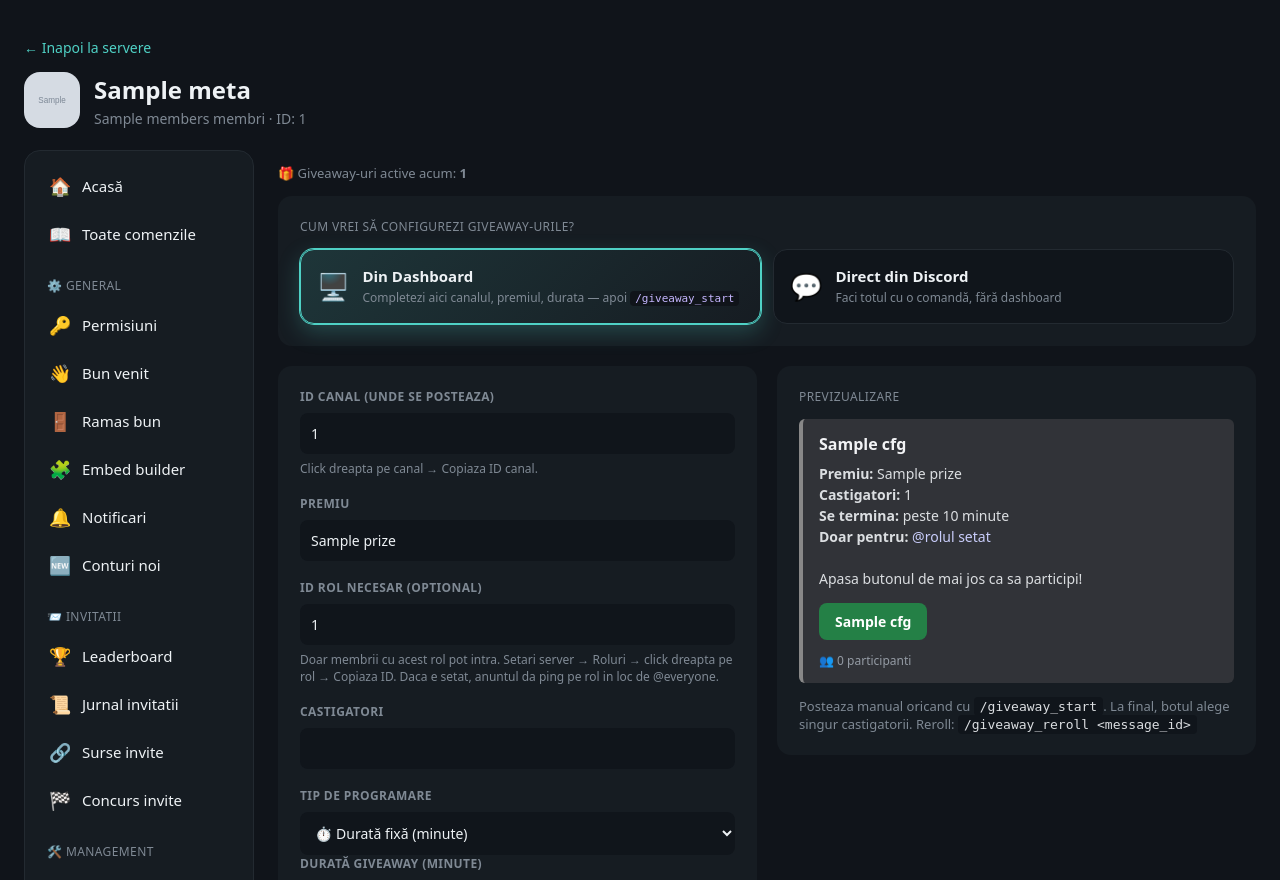
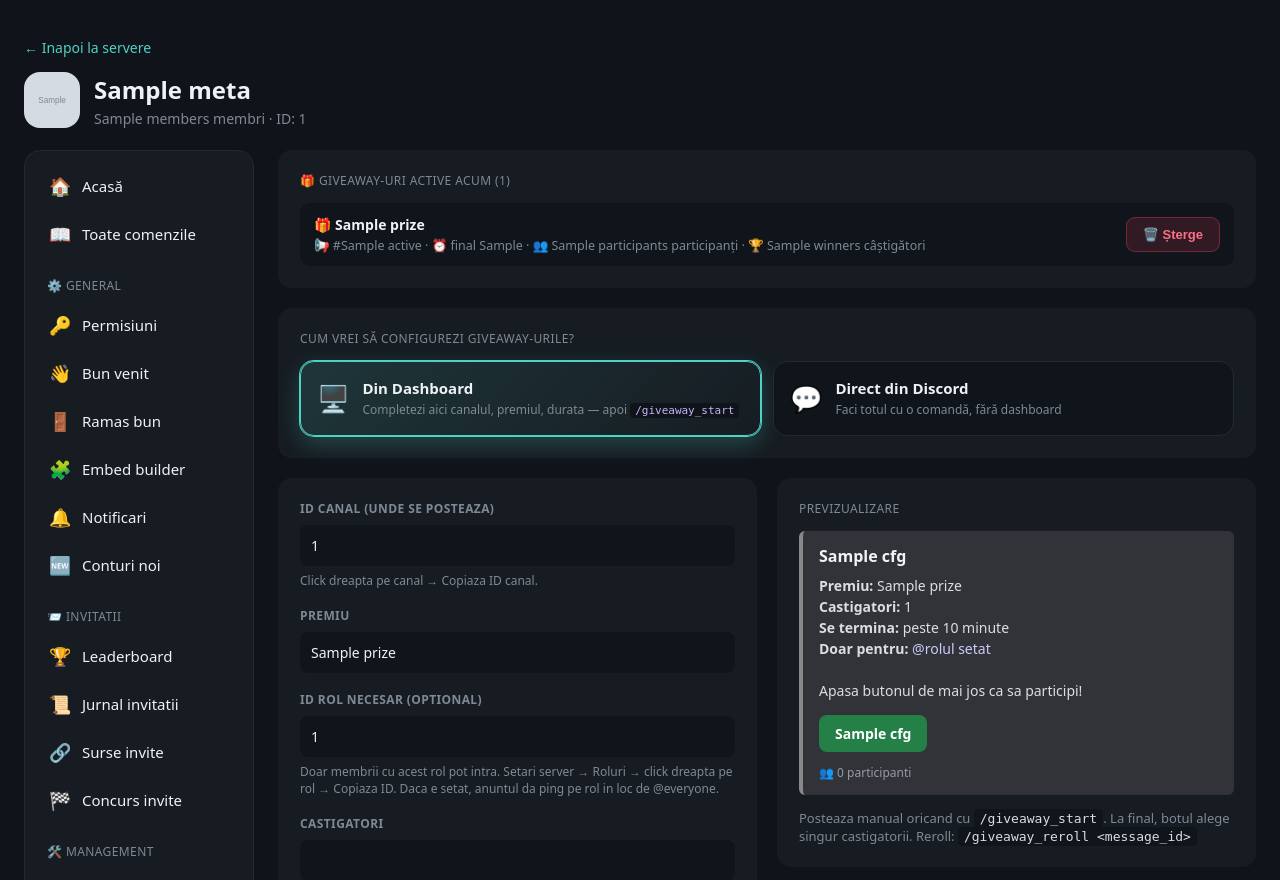
Before and after one commit to razvan1479/Sir-Penguin, a Flask app: template dashboard/templates/giveaway.html in a window 1280 px wide. Shown: the top 880 px of the page. Run offline with Flask 3, Linux system fonts and the light colour scheme; the template is opened without the code that fills it: most values are stand-ins (such as "Sample title", 1, 10 or a date in 2020); grey boxes marked "Sample" are stand-in pictures.

Commit message:
v26.13.20

```diff
--- a/dashboard/app.py
+++ b/dashboard/app.py
@@ -294,6 +294,63 @@ def _remove_timeout(guild_id, user_id):
         return asyncio.run_coroutine_threadsafe(_do(), loop).result(timeout=10)
     except Exception:
         return False
+
+
+def _cancel_giveaway(guild_id, mid):
+    """Anuleaza/sterge un giveaway activ din dashboard.
+    1) il scoate din 'active' in storage -> incheierea programata nu mai
+       anunta castigatori (_finalize e idempotent, gaseste gol si iese).
+    2) prin bot, incearca sa STEARGA mesajul de pe Discord; daca nu poate
+       (permisiuni/mesaj lipsa), il editeaza ca 'anulat' si scoate butonul.
+    Intoarce True daca a fost scos din lista (indiferent de mesajul Discord)."""
+    # pasul 1: scoatem din active (merge si daca botul e offline)
+    data = storage.get(int(guild_id), "giveaways", {})
+    active = data.get("active", {})
+    gw = active.pop(str(mid), None)
+    if gw is None:
+        return False
+    data["active"] = active
+    storage.set(int(guild_id), "giveaways", data)
+
+    # pasul 2: curatam mesajul pe Discord (best-effort)
+    try:
+        import asyncio
+        from utils import botref
+        bot = botref.bot
+        loop = getattr(bot, "loop", None) if bot else None
+        if bot is None or loop is None:
+            return True
+
+        async def _do():
+            guild = bot.get_guild(int(guild_id))
+            if guild is None:
+                return
+            channel = guild.get_channel(int(gw.get("channel_id"))) if gw.get("channel_id") else None
+            if channel is None:
+                return
+            try:
+                msg = await channel.fetch_message(int(mid))
+            except Exception:
+                return
+            try:
+                await msg.delete()
+            except Exception:
+                # nu l-am putut sterge -> il marcam ca anulat si scoatem butonul
+                try:
+                    if msg.embeds:
+                        e = msg.embeds[0]
+                        e.description = "🚫 **Giveaway anulat din dashboard.**"
+                        e.set_footer(text="Anulat")
+                        await msg.edit(embed=e, view=None)
+                    else:
+                        await msg.edit(content="🚫 Giveaway anulat.", view=None)
+                except Exception:
+                    pass
+
+        asyncio.run_coroutine_threadsafe(_do(), loop).result(timeout=10)
+    except Exception:
+        pass
+    return True
 
 
 # ---------------------------------------------------------------------------
@@ -731,6 +788,11 @@ def giveaway(guild_id):
     gid = int(guild_id)
     data = storage.get(gid, "giveaways", {})
 
+    if request.method == "POST" and request.form.get("action") == "cancel":
+        # stergere/anulare a unui giveaway activ
+        _cancel_giveaway(gid, request.form.get("mid", ""))
+        return redirect(url_for("giveaway", guild_id=guild_id, cancelled=1))
+
     if request.method == "POST":
         sched_mode = request.form.get("sched_mode", "duration")
         if sched_mode not in ("duration", "exact", "interval", "weekly"):
@@ -850,13 +912,40 @@ def giveaway(guild_id):
         next_post_str = datetime.datetime.fromtimestamp(
             data["next_post_ts"], ZoneInfo("Europe/Bucharest")).strftime("%d.%m %H:%M")
 
+    # lista giveaway-urilor active, cu detalii lizibile pentru dashboard
+    import datetime as _dt
+    from zoneinfo import ZoneInfo as _ZI
+    _tz = _ZI("Europe/Bucharest")
+    meta = storage.get(gid, "meta", {}) or {}
+    _chans = storage.get(gid, "channels", {}) or {}
+    _chan_names = {str(c.get("id")): c.get("name")
+                   for c in (_chans.get("texts", []) + _chans.get("voices", []))}
+    active_list = []
+    for mid, gw in (data.get("active", {}) or {}).items():
+        try:
+            end_str = _dt.datetime.fromtimestamp(gw.get("end_ts", 0), _tz).strftime("%d.%m %H:%M")
+        except (ValueError, OSError, TypeError):
+            end_str = "—"
+        active_list.append({
+            "mid": mid,
+            "prize": gw.get("prize", "Premiu"),
+            "winners": gw.get("winners", 1),
+            "participants": len(gw.get("participants", [])),
+            "end_str": end_str,
+            "channel_id": gw.get("channel_id"),
+            "channel_name": _chan_names.get(str(gw.get("channel_id"))),
+        })
+    active_list.sort(key=lambda g: g["end_str"])
+
     return render_template("giveaway.html", guild_id=guild_id,
                            cfg=data.get("config", {}),
                            active_count=len(data.get("active", {})),
+                           active_list=active_list,
                            next_post_str=next_post_str,
                            mode=mode,
-                           meta=storage.get(gid, "meta", {}),
-                           section="giveaway", saved=request.args.get("saved"))
+                           meta=meta,
+                           section="giveaway", saved=request.args.get("saved"),
+                           cancelled=request.args.get("cancelled"))
 
 
 import uuid
--- a/dashboard/templates/giveaway.html
+++ b/dashboard/templates/giveaway.html
@@ -44,7 +44,37 @@
 
 {% block content %}
   {% if saved %}<div class="saved">✓ Salvat! Botul foloseste deja noua configurare.</div>{% endif %}
-  {% if active_count %}<p class="cmd" style="margin-bottom:14px">🎁 Giveaway-uri active acum: <strong>{{ active_count }}</strong></p>{% endif %}
+  {% if cancelled %}<div class="saved">🗑️ Giveaway-ul a fost șters.</div>{% endif %}
+
+  <!-- GIVEAWAY-URI ACTIVE -->
+  <div class="panel" style="margin-bottom:20px">
+    <div class="preview-title">🎁 Giveaway-uri active acum ({{ active_list|length }})</div>
+    {% if active_list %}
+      <div style="display:flex;flex-direction:column;gap:10px;margin-top:4px">
+        {% for g in active_list %}
+        <div style="display:flex;align-items:center;gap:12px;background:var(--input);border-radius:10px;padding:12px 14px;flex-wrap:wrap">
+          <div style="flex:1;min-width:200px">
+            <div style="font-weight:600;font-size:14px">🎁 {{ g.prize }}</div>
+            <div style="color:var(--muted);font-size:12.5px;margin-top:3px">
+              📢 {% if g.channel_name %}#{{ g.channel_name }}{% else %}canal {{ g.channel_id }}{% endif %}
+              · ⏰ final {{ g.end_str }}
+              · 👥 {{ g.participants }} participanți
+              · 🏆 {{ g.winners }} câștigător{{ 'i' if g.winners != 1 else '' }}
+            </div>
+          </div>
+          <form method="POST" style="margin:0"
+                onsubmit="return confirm('Sigur ștergi giveaway-ul „{{ g.prize }}”? Mesajul de pe Discord va fi șters și nu se mai aleg câștigători.')">
+            <input type="hidden" name="action" value="cancel">
+            <input type="hidden" name="mid" value="{{ g.mid }}">
+            <button type="submit" style="background:rgba(244,63,94,.15);color:#fb7185;border:1px solid rgba(244,63,94,.35);border-radius:9px;padding:9px 16px;font-weight:600;font-size:13px;cursor:pointer;white-space:nowrap">🗑️ Șterge</button>
+          </form>
+        </div>
+        {% endfor %}
+      </div>
+    {% else %}
+      <p class="hint" style="margin-top:4px">Niciun giveaway activ momentan.</p>
+    {% endif %}
+  </div>
 
   <!-- SELECTOR MOD -->
   <div class="panel" style="margin-bottom:20px">
```
